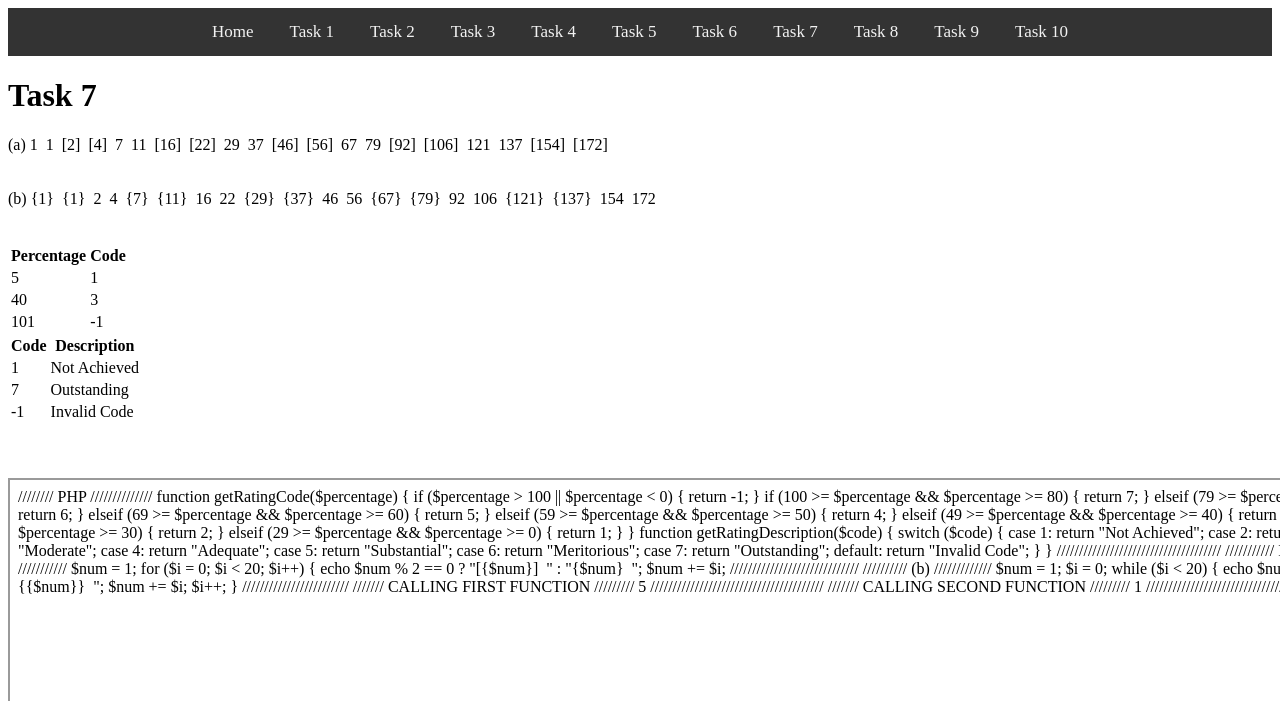
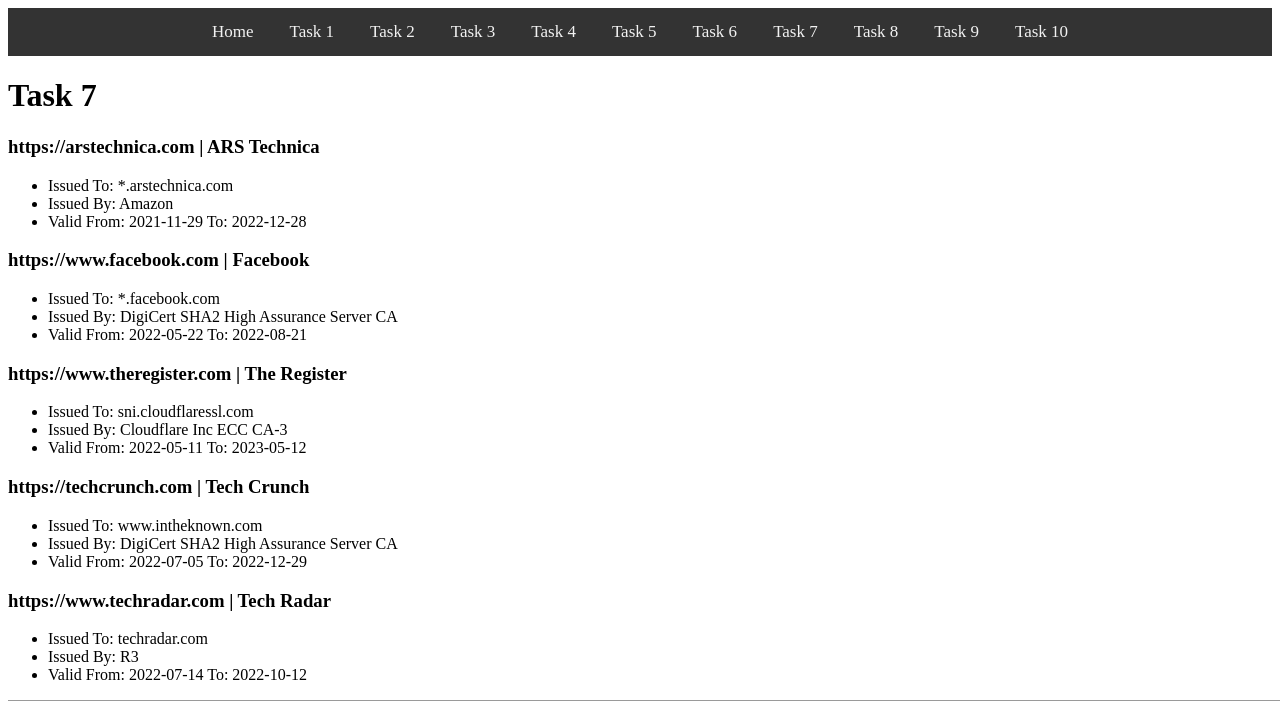
Before and after one commit to RuanDaMan/ICT3612_A3, a PHP site: page /task7.php in a window 1280 px wide; the page is wider, and only the part inside the window is pictured. Shown: the top 701 px of that part. Run offline with PHP 8.4, Linux system fonts and the light colour scheme; grey boxes are pictures that could not be loaded.

Commit message:
Task 7 Completed

```diff
--- a/task7.php
+++ b/task7.php
@@ -1,133 +1,49 @@
-<?php
-function getRatingCode($percentage)
-{
-    if ($percentage > 100 || $percentage < 0) {
-        return -1;
-    }
-    if (100 >= $percentage && $percentage >= 80) {
-        return 7;
-    } elseif (79 >= $percentage && $percentage >= 70) {
-        return 6;
-    } elseif (69 >= $percentage && $percentage >= 60) {
-        return 5;
-    } elseif (59 >= $percentage && $percentage >= 50) {
-        return 4;
-    } elseif (49 >= $percentage && $percentage >= 40) {
-        return 3;
-    } elseif (39 >= $percentage && $percentage >= 30) {
-        return 2;
-    } elseif (29 >= $percentage && $percentage >= 0) {
-        return 1;
-    }
-}
-
-function getRatingDescription($code)
-{
-    switch ($code) {
-        case 1:
-            return "Not Achieved";
-        case 2:
-            return "Elementary";
-        case 3:
-            return "Moderate";
-        case 4:
-            return "Adequate";
-        case 5:
-            return "Substantial";
-        case 6:
-            return "Meritorious";
-        case 7:
-            return "Outstanding";
-        default:
-            return "Invalid Code";
-    }
-}
-
-?>
-
-<html>
+<html lang="en">
 <body>
 <?php include 'menu.inc'; ?>
 
 <main>
     <h1>Task 7</h1>
-    <span>(a)</span>
-    <span>
-        <?php
-        $num = 1;
-        for ($i = 0; $i < 20; $i++) {
-            echo $num % 2 == 0 ? "[{$num}] &nbsp;" : "{$num} &nbsp;";
-            $num += $i;
-        }
-        ?>
-    </span>
-    <br>
-    <br>
-    <br>
-    <span>(b)</span>
-    <span>
-        <?php
-        $num = 1;
-        $i = 0;
-        while ($i < 20) {
-            echo $num % 2 == 0 ? "{$num} &nbsp;" : "{{$num}} &nbsp;";
-            $num += $i;
-            $i++;
-        }
-        ?>
-    </span>
-    <br>
-    <br>
-    <br>
-
-    <table>
-        <thead>
-        <tr>
-            <th>Percentage</th>
-            <th>Code</th>
-        </tr>
-        </thead>
-        <tbody>
-        <tr>
-            <td>5</td>
-            <td><?php echo getRatingCode(5) ?></td>
-        </tr>
-        <tr>
-            <td>40</td>
-            <td><?php echo getRatingCode(40) ?></td>
-        </tr>
-        <tr>
-            <td>101</td>
-            <td><?php echo getRatingCode(101) ?></td>
-        </tr>
-        </tbody>
-    </table>
-
-    <table>
-        <thead>
-        <tr>
-            <th>Code</th>
-            <th>Description</th>
-        </tr>
-        </thead>
-        <tbody>
-        <tr>
-            <td>1</td>
-            <td><?php echo getRatingDescription(1) ?></td>
-        </tr>
-        <tr>
-            <td>7</td>
-            <td><?php echo getRatingDescription(7) ?></td>
-        </tr>
-        <tr>
-            <td>-1</td>
-            <td><?php echo getRatingDescription(-1) ?></td>
-        </tr>
-        </tbody>
-    </table>
-    <br>
-    <br>
-    <br>
+    <div>
+        <h3>https://arstechnica.com | ARS Technica</h3>
+        <ul>
+            <li>Issued To: *.arstechnica.com</li>
+            <li>Issued By: Amazon</li>
+            <li>Valid From: 2021-11-29 To: 2022-12-28</li>
+        </ul>
+    </div>
+    <div>
+        <h3>https://www.facebook.com | Facebook</h3>
+        <ul>
+            <li>Issued To: *.facebook.com</li>
+            <li>Issued By: DigiCert SHA2 High Assurance Server CA</li>
+            <li>Valid From: 2022-05-22 To: 2022-08-21</li>
+        </ul>
+    </div>
+    <div>
+        <h3>https://www.theregister.com | The Register</h3>
+        <ul>
+            <li>Issued To: sni.cloudflaressl.com</li>
+            <li>Issued By: Cloudflare Inc ECC CA-3</li>
+            <li>Valid From: 2022-05-11 To: 2023-05-12</li>
+        </ul>
+    </div>
+    <div>
+        <h3>https://techcrunch.com | Tech Crunch</h3>
+        <ul>
+            <li>Issued To: www.intheknown.com</li>
+            <li>Issued By: DigiCert SHA2 High Assurance Server CA</li>
+            <li>Valid From: 2022-07-05 To: 2022-12-29</li>
+        </ul>
+    </div>
+    <div>
+        <h3>https://www.techradar.com | Tech Radar</h3>
+        <ul>
+            <li>Issued To: techradar.com</li>
+            <li>Issued By: R3</li>
+            <li>Valid From: 2022-07-14 To: 2022-10-12</li>
+        </ul>
+    </div>
     <iframe src="task7.txt" height="500" width="1500">
         Your browser does not support iframes. </iframe>
 </main>
--- a/task7.txt
+++ /dev/null
@@ -1,79 +0,0 @@
-//////// PHP //////////////
-function getRatingCode($percentage)
-{
-    if ($percentage > 100 || $percentage < 0) {
-        return -1;
-    }
-    if (100 >= $percentage && $percentage >= 80) {
-        return 7;
-    } elseif (79 >= $percentage && $percentage >= 70) {
-        return 6;
-    } elseif (69 >= $percentage && $percentage >= 60) {
-        return 5;
-    } elseif (59 >= $percentage && $percentage >= 50) {
-        return 4;
-    } elseif (49 >= $percentage && $percentage >= 40) {
-        return 3;
-    } elseif (39 >= $percentage && $percentage >= 30) {
-        return 2;
-    } elseif (29 >= $percentage && $percentage >= 0) {
-        return 1;
-    }
-}
-
-function getRatingDescription($code)
-{
-    switch ($code) {
-        case 1:
-            return "Not Achieved";
-        case 2:
-            return "Elementary";
-        case 3:
-            return "Moderate";
-        case 4:
-            return "Adequate";
-        case 5:
-            return "Substantial";
-        case 6:
-            return "Meritorious";
-        case 7:
-            return "Outstanding";
-        default:
-            return "Invalid Code";
-    }
-}
-/////////////////////////////////////
-
-/////////// HTML /////////////////
-
-////////// (a) ///////////
-
-        $num = 1;
-        for ($i = 0; $i < 20; $i++) {
-            echo $num % 2 == 0 ? "[{$num}] &nbsp;" : "{$num} &nbsp;";
-            $num += $i;
-
-/////////////////////////////
-////////// (b) /////////////
-        $num = 1;
-        $i = 0;
-        while ($i < 20) {
-            echo $num % 2 == 0 ? "{$num} &nbsp;" : "{{$num}} &nbsp;";
-            $num += $i;
-            $i++;
-        }
-////////////////////////
-
-/////// CALLING FIRST FUNCTION /////////
-        <tr>
-            <td>5</td>
-            <td><?php echo getRatingCode(5) ?></td>
-        </tr>
-///////////////////////////////////////
-
-/////// CALLING SECOND FUNCTION /////////
-        <tr>
-            <td>1</td>
-            <td><?php echo getRatingDescription(1) ?></td>
-        </tr>
-///////////////////////////////////////
```
